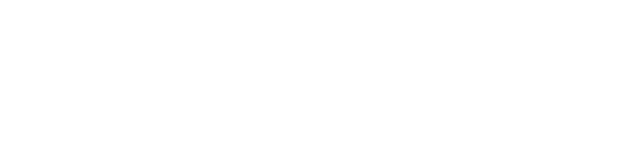
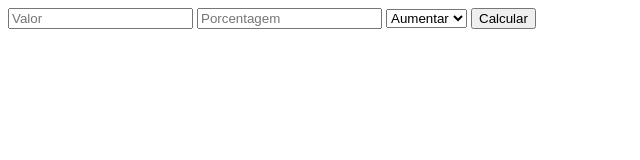
Before and after one commit to fernandobarrosd/percentage-calculator, a website built with Vite: page index.html in a window 1280 px wide. Shown: the whole page, without its empty margins (0-640 px from the left). Built offline with nearby package versions, Linux system fonts and the light colour scheme.

Commit message:
Update index.html

```diff
--- a/index.html
+++ b/index.html
@@ -6,6 +6,20 @@
     <title>Percentage Calculator</title>
   </head>
   <body>
+    <div class="container">
+      <main class="main">
+        <form class="calculator-form">
+          <input type="number" placeholder="Valor"/>
+          <input type="number" placeholder="Porcentagem"/>
+          <select>
+            <option disabled>Selecione</option>
+            <option value="increase">Aumentar</option>
+            <option value="decrease">Diminuir</option>
+          </select>
+          <button type="submit">Calcular</button>
+        </form>
+      </main>
+    </div>
     <script type="module" src="/src/script.ts"></script>
   </body>
 </html>
```
